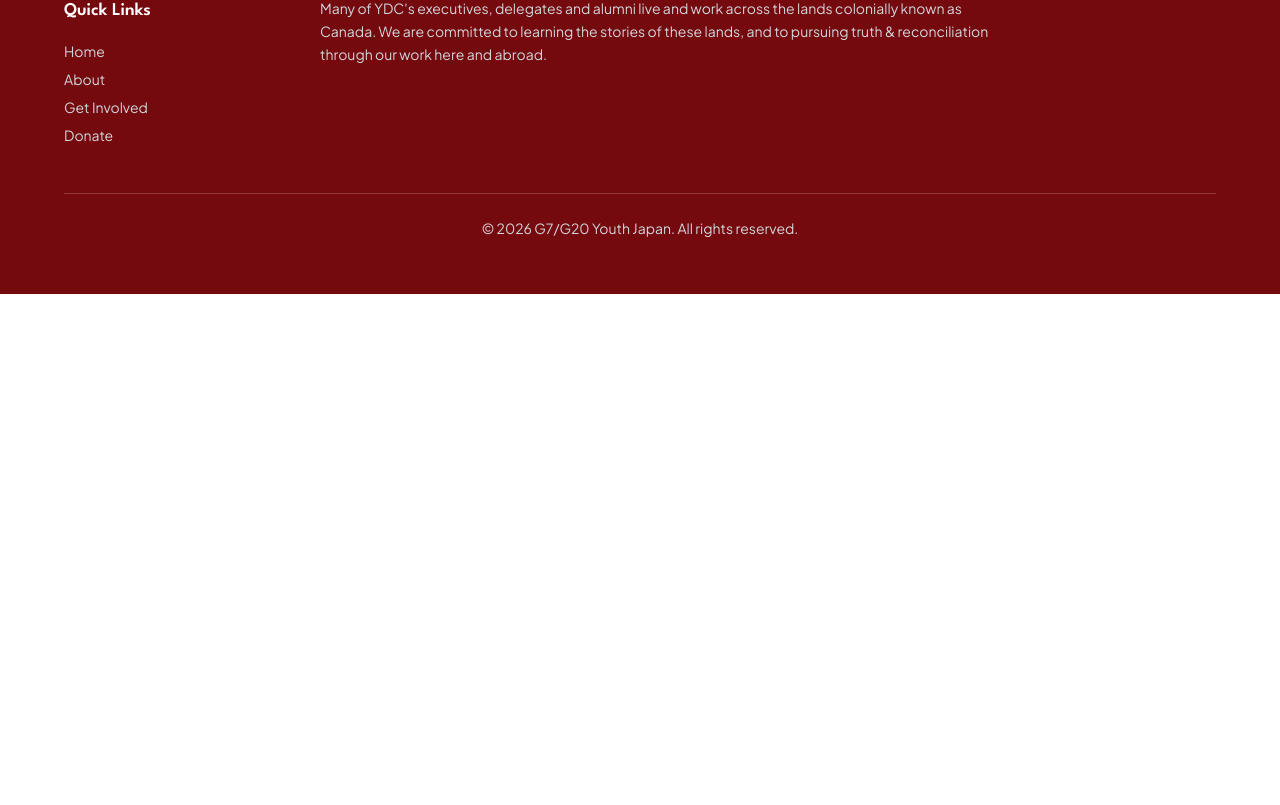
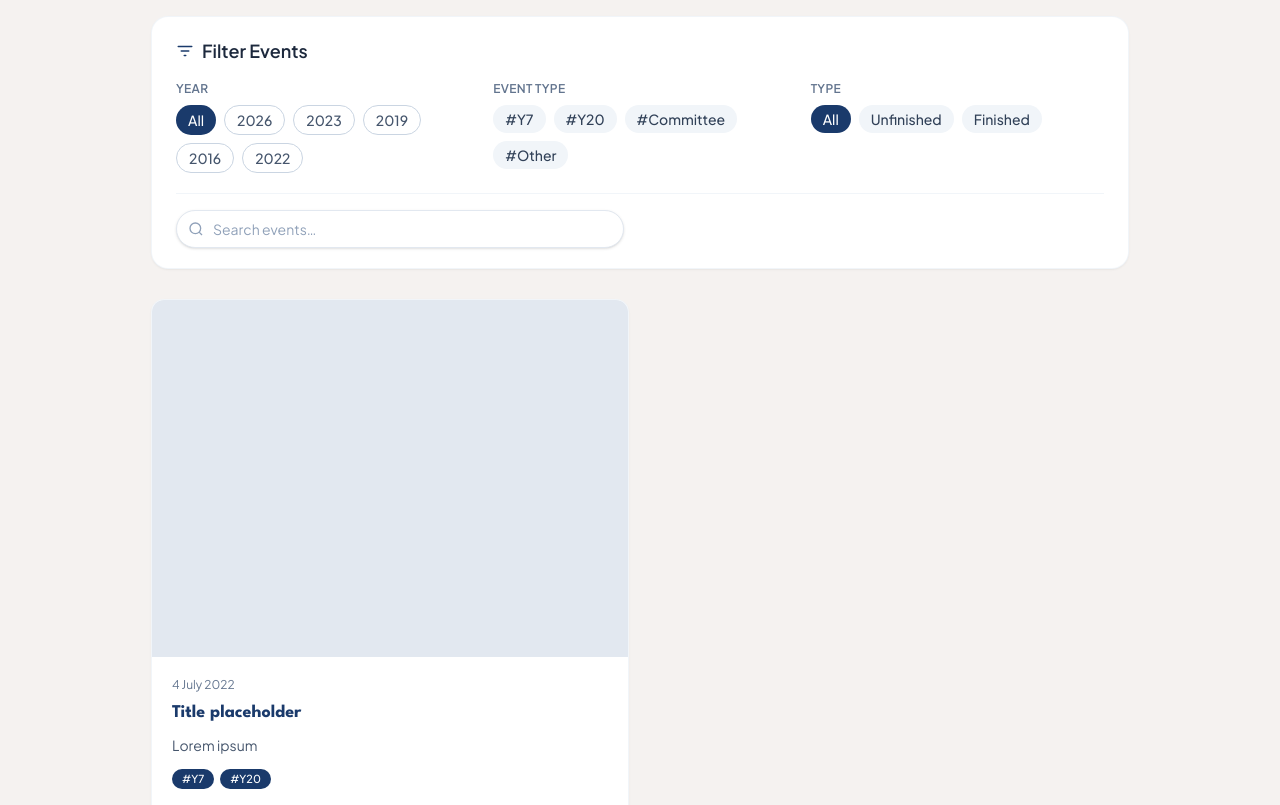
Before and after one commit to fullstackatbrown/project-youth-japan, a Next.js app: page /en/events in a window 1280 px wide. Shown: the part 455-1260 px from the top of the page. Before the commit the page ends 800 px from the top, so only its background shows below. Built offline with nearby package versions, Linux system fonts and the light colour scheme.

Commit message:
Added back events page

```diff
--- a/app/[locale]/events/page.tsx
+++ b/app/[locale]/events/page.tsx
@@ -1,10 +1,329 @@
+"use client";
+
+import { useMemo, useState } from "react";
+import PageHero from "@/components/PageHero";
+import { EVENTS_DOCUMENTS, type EventType, type Event } from "@/lib/eventsData";
+
+const EVENT_TYPES: EventType[] = ["#Y7", "#Y20", "#Committee", "#Other"];
+const YEARS = ["2026", "2023", "2019", "2016", "2022"];
+const STATUS_TYPES = ["Unfinished", "Finished"];
+
+function formatDate(dateStr: string): string {
+  const date = new Date(dateStr);
+
+  return date.toLocaleDateString("en-GB", {
+    day: "numeric",
+    month: "long",
+    year: "numeric",
+  });
+}
+
+function SearchBar({
+  value,
+  onChange,
+}: {
+  value: string;
+  onChange: (v: string) => void;
+}) {
+  return (
+    <div className="relative w-full max-w-md">
+      <svg
+        className="absolute left-3 top-1/2 -translate-y-1/2 text-slate-400"
+        width="16"
+        height="16"
+        viewBox="0 0 24 24"
+        fill="none"
+      >
+        <circle
+          cx="11"
+          cy="11"
+          r="8"
+          stroke="currentColor"
+          strokeWidth="2"
+        />
+        <path
+          d="M21 21l-4.35-4.35"
+          stroke="currentColor"
+          strokeWidth="2"
+        />
+      </svg>
+
+      <input
+        type="text"
+        placeholder="Search events…"
+        value={value}
+        onChange={(e) => onChange(e.target.value)}
+        className="w-full rounded-full border border-slate-200 bg-white py-2 pl-9 pr-4 text-sm text-slate-800 placeholder-slate-400 shadow-sm focus:border-[#B91F24] focus:outline-none focus:ring-2 focus:ring-[#B91F24]/20"
+      />
+    </div>
+  );
+}
+
+function TagChip({ label }: { label: string }) {
+  const colorMap: Record<string, string> = {
+    "#Committee": "bg-[#B91F24] text-white",
+    "#Y7": "bg-[#1a3a6b] text-white",
+    "#Y20": "bg-[#1a3a6b] text-white",
+    "#Other": "bg-slate-500 text-white",
+  };
+
+  const isYear = /^#\d{4}$/.test(label);
+
+  const colorClass = isYear
+    ? "bg-[#1a3a6b] text-white"
+    : colorMap[label] ?? "bg-slate-400 text-white";
+
+  return (
+    <span
+      className={`inline-block rounded-full px-2.5 py-0.5 text-[11px] font-medium ${colorClass}`}
+    >
+      {label}
+    </span>
+  );
+}
+
+function EventCard({ event }: { event: Event }) {
+  return (
+    <div className="flex flex-col overflow-hidden rounded-xl bg-white shadow-sm ring-1 ring-slate-100">
+      <div className="aspect-[4/3] w-full flex-shrink-0 bg-slate-200" />
+
+      <div className="flex flex-1 flex-col gap-2 p-5">
+        <p className="text-xs text-slate-500">{formatDate(event.date)}</p>
+
+        <h3 className="text-lg font-bold leading-snug text-[#1a3a6b]">
+          {event.title}
+        </h3>
+
+        <p className="flex-1 text-sm leading-relaxed text-slate-600">
+          {event.description}
+        </p>
+
+        {event.tags && event.tags.length > 0 && (
+          <div className="mt-1 flex flex-wrap gap-1.5">
+            {event.tags.map((tag) => (
+              <TagChip key={tag} label={tag} />
+            ))}
+          </div>
+        )}
+
+        <a
+          href={event.href ?? "#"}
+          className="mt-2 inline-flex items-center gap-1 text-sm font-semibold text-[#B91F24] hover:underline"
+        >
+          READ MORE
+          <svg
+            width="14"
+            height="14"
+            viewBox="0 0 24 24"
+            fill="none"
+          >
+            <path
+              d="M5 12h14M13 6l6 6-6 6"
+              stroke="currentColor"
+              strokeWidth="2"
+              strokeLinecap="round"
+              strokeLinejoin="round"
+            />
+          </svg>
+        </a>
+      </div>
+    </div>
+  );
+}
+
 export default function EventsPage() {
-    return (
-      <main className="mx-auto max-w-6xl px-6 py-12">
-        <h1 className="text-4xl font-semibold">Events</h1>
-        <p className="mt-4 text-lg opacity-80">
-          Placeholder — content + design coming soon.
-        </p>
-      </main>
+  const [activeYears, setActiveYears] = useState<string[]>([]);
+  const [activeEventTypes, setActiveEventTypes] = useState<string[]>([]);
+  const [activeStatus, setActiveStatus] = useState("All");
+  const [search, setSearch] = useState("");
+
+  const filtered = useMemo(() => {
+    const query = search.toLowerCase().trim();
+
+    return EVENTS_DOCUMENTS.filter((event) => {
+      const eventYear = String(new Date(event.date).getFullYear());
+
+      const yearOk =
+        activeYears.length === 0 || activeYears.includes(eventYear);
+
+      const typeOk =
+        activeEventTypes.length === 0 ||
+        activeEventTypes.some((type) => event.tags?.includes(type as EventType));
+
+      const statusOk =
+        activeStatus === "All" || event.status === activeStatus;
+
+      const searchOk =
+        query === "" ||
+        event.title.toLowerCase().includes(query) ||
+        event.description.toLowerCase().includes(query);
+
+      return yearOk && typeOk && statusOk && searchOk;
+    });
+  }, [activeYears, activeEventTypes, activeStatus, search]);
+
+  function toggleYear(year: string) {
+    if (year === "All") {
+      setActiveYears([]);
+      return;
+    }
+
+    setActiveYears((prev) =>
+      prev.includes(year)
+        ? prev.filter((existingYear) => existingYear !== year)
+        : [...prev, year],
     );
   }
+
+  function toggleEventType(type: string) {
+    setActiveEventTypes((prev) =>
+      prev.includes(type)
+        ? prev.filter((existingType) => existingType !== type)
+        : [...prev, type],
+    );
+  }
+
+  function chipClass(active: boolean, filled = false) {
+    if (filled) {
+      return active
+        ? "rounded-full px-3 py-1 text-sm font-medium bg-[#1a3a6b] text-white"
+        : "rounded-full px-3 py-1 text-sm font-medium bg-white text-slate-600 border border-slate-300 hover:border-[#1a3a6b]";
+    }
+
+    return active
+      ? "rounded-full px-3 py-1 text-sm font-medium bg-[#1a3a6b] text-white"
+      : "rounded-full px-3 py-1 text-sm font-medium bg-slate-100 text-slate-700 hover:bg-slate-200";
+  }
+
+  function statusChipClass(value: string) {
+    const active = activeStatus === value;
+
+    return active
+      ? "rounded-full px-3 py-1 text-sm font-medium bg-[#1a3a6b] text-white"
+      : "rounded-full px-3 py-1 text-sm font-medium bg-slate-100 text-slate-700 hover:bg-slate-200";
+  }
+
+  return (
+    <main className="bg-[#f5f2f0] text-slate-900">
+      <PageHero
+        title="Events"
+        subtitle="Join us in shaping the future"
+        imageSrc="/homepage.jpg"
+        minHeightClassName="min-h-[45vh]"
+      />
+
+      <div className="mx-auto max-w-5xl px-6 pb-20">
+        <div className="mt-10 rounded-2xl bg-white px-6 py-5 shadow-sm ring-1 ring-slate-100">
+          <div className="mb-4 flex items-center justify-between">
+            <div className="flex items-center gap-2">
+              <svg
+                width="18"
+                height="18"
+                viewBox="0 0 24 24"
+                fill="none"
+                className="text-[#1a3a6b]"
+              >
+                <path
+                  d="M3 6h18M7 12h10M11 18h2"
+                  stroke="currentColor"
+                  strokeWidth="2"
+                  strokeLinecap="round"
+                  strokeLinejoin="round"
+                />
+              </svg>
+
+              <span className="text-lg font-bold text-slate-800">
+                Filter Events
+              </span>
+            </div>
+          </div>
+
+          <div className="grid grid-cols-1 gap-6 md:grid-cols-3">
+            <div>
+              <p className="mb-2 text-xs font-semibold uppercase tracking-wide text-slate-500">
+                Year
+              </p>
+
+              <div className="flex flex-wrap gap-2">
+                <button
+                  type="button"
+                  onClick={() => toggleYear("All")}
+                  className={chipClass(activeYears.length === 0, true)}
+                >
+                  All
+                </button>
+
+                {YEARS.map((year) => (
+                  <button
+                    type="button"
+                    key={year}
+                    onClick={() => toggleYear(year)}
+                    className={chipClass(activeYears.includes(year), true)}
+                  >
+                    {year}
+                  </button>
+                ))}
+              </div>
+            </div>
+
+            <div>
+              <p className="mb-2 text-xs font-semibold uppercase tracking-wide text-slate-500">
+                Event Type
+              </p>
+
+              <div className="flex flex-wrap gap-2">
+                {EVENT_TYPES.map((type) => (
+                  <button
+                    type="button"
+                    key={type}
+                    onClick={() => toggleEventType(type)}
+                    className={chipClass(activeEventTypes.includes(type))}
+                  >
+                    {type}
+                  </button>
+                ))}
+              </div>
+            </div>
+
+            <div>
+              <p className="mb-2 text-xs font-semibold uppercase tracking-wide text-slate-500">
+                Type
+              </p>
+
+              <div className="flex flex-wrap gap-2">
+                {["All", ...STATUS_TYPES].map((status) => (
+                  <button
+                    type="button"
+                    key={status}
+                    onClick={() => setActiveStatus(status)}
+                    className={statusChipClass(status)}
+                  >
+                    {status}
+                  </button>
+                ))}
+              </div>
+            </div>
+          </div>
+
+          <div className="mt-5 border-t border-slate-100 pt-4">
+            <SearchBar value={search} onChange={setSearch} />
+          </div>
+        </div>
+
+        <div className="mt-8">
+          {filtered.length === 0 ? (
+            <div className="rounded-xl bg-white p-10 text-center text-slate-500 shadow-sm ring-1 ring-slate-100">
+              No events match your filters.
+            </div>
+          ) : (
+            <div className="grid grid-cols-1 gap-6 sm:grid-cols-2">
+              {filtered.map((event) => (
+                <EventCard key={event.id} event={event} />
+              ))}
+            </div>
+          )}
+        </div>
+      </div>
+    </main>
+  );
+}
--- a/lib/eventsData.ts
+++ b/lib/eventsData.ts
@@ -1,26 +1,26 @@
-
 export type EventType = "#Y7" | "#Y20" | "#Committee" | "#Other";
+export type EventStatus = "Unfinished" | "Finished";
 
 export type Event = {
   id: string;
-  date: Date;
-  imageID : string;
-  eventType: EventType[];
+  date: string;
+  imageID?: string;
+  tags: EventType[];
+  status: EventStatus;
   title: string;
   href: string;
-  shortDescription : string;
+  description: string;
 };
 
-export const EVENTS_DOCUMENTS : Event[] = [
-
-    {
+export const EVENTS_DOCUMENTS: Event[] = [
+  {
     id: "2022-y7-y20",
-    date: new Date("2022-07-04T10:00:00"),
-    imageID : "#",
-    eventType: ["#Y7","#Y20"],
-    title: "title placeholder",
+    date: "2022-07-04",
+    imageID: "#",
+    tags: ["#Y7", "#Y20"],
+    status: "Finished",
+    title: "Title placeholder",
     href: "#",
-    shortDescription : "lorum ipsum"
-    }
-
+    description: "Lorem ipsum",
+  },
 ];
```
